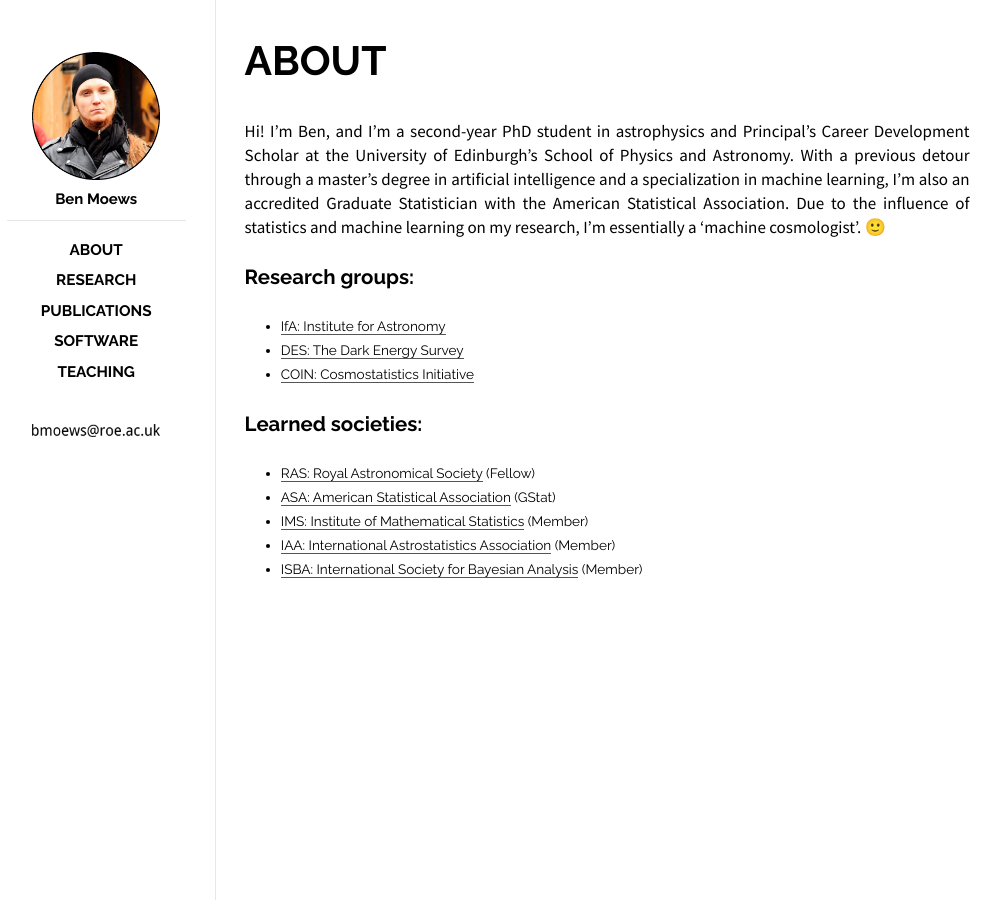
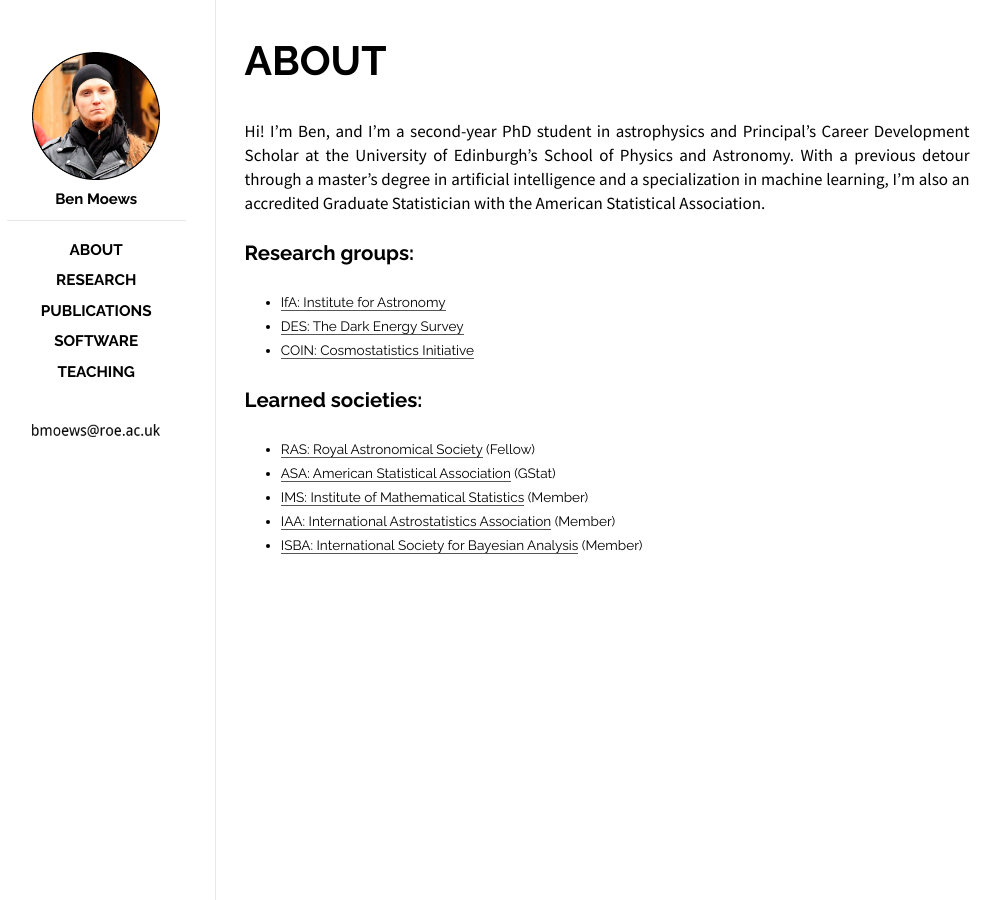
Before and after one commit to moews/moews.github.io, a Jekyll site: the page built from _posts/2017-03-27-about.md, in a window 1280 px wide. Shown: the whole page, without its empty margins (143-1144 px from the left). Built offline with Jekyll 4.4.1, drawn with Linux system fonts in a browser that asks for light colours.

Commit message:
Update 2017-03-27-about.md

```diff
--- a/_posts/2017-03-27-about.md
+++ b/_posts/2017-03-27-about.md
@@ -7,7 +7,7 @@
 ---
 
 <br>
-Hi! I'm Ben, and I'm a second-year PhD student in astrophysics and Principal's Career Development Scholar at the University of Edinburgh's School of Physics and Astronomy. With a previous detour through a master's degree in artificial intelligence and a specialization in machine learning, I'm also an accredited Graduate Statistician with the American Statistical Association. Due to the influence of statistics and machine learning on my research, I'm essentially a 'machine cosmologist'. 🙂
+Hi! I'm Ben, and I'm a second-year PhD student in astrophysics and Principal's Career Development Scholar at the University of Edinburgh's School of Physics and Astronomy. With a previous detour through a master's degree in artificial intelligence and a specialization in machine learning, I'm also an accredited Graduate Statistician with the American Statistical Association.
 
 ## Research groups:
 
```
